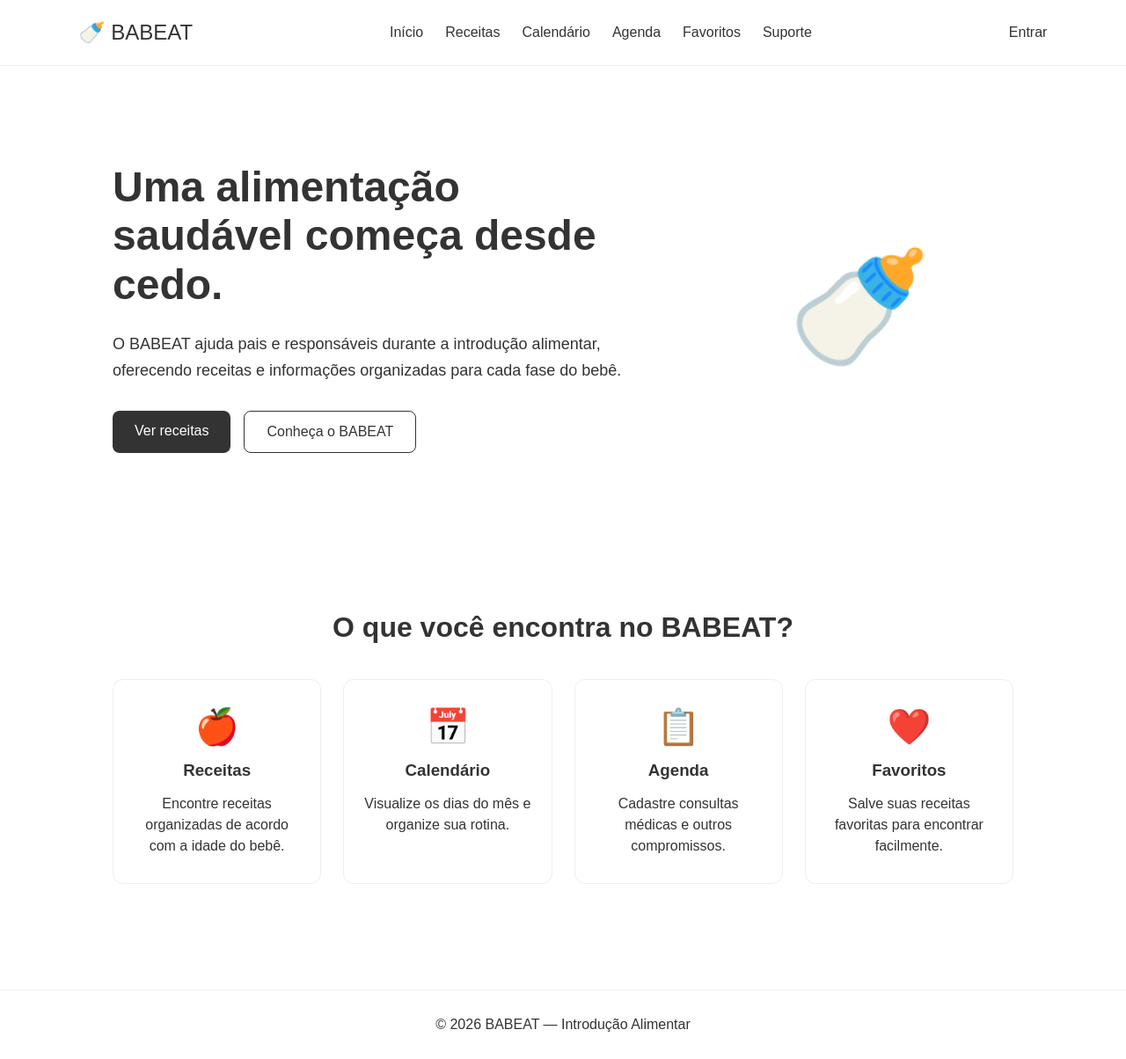
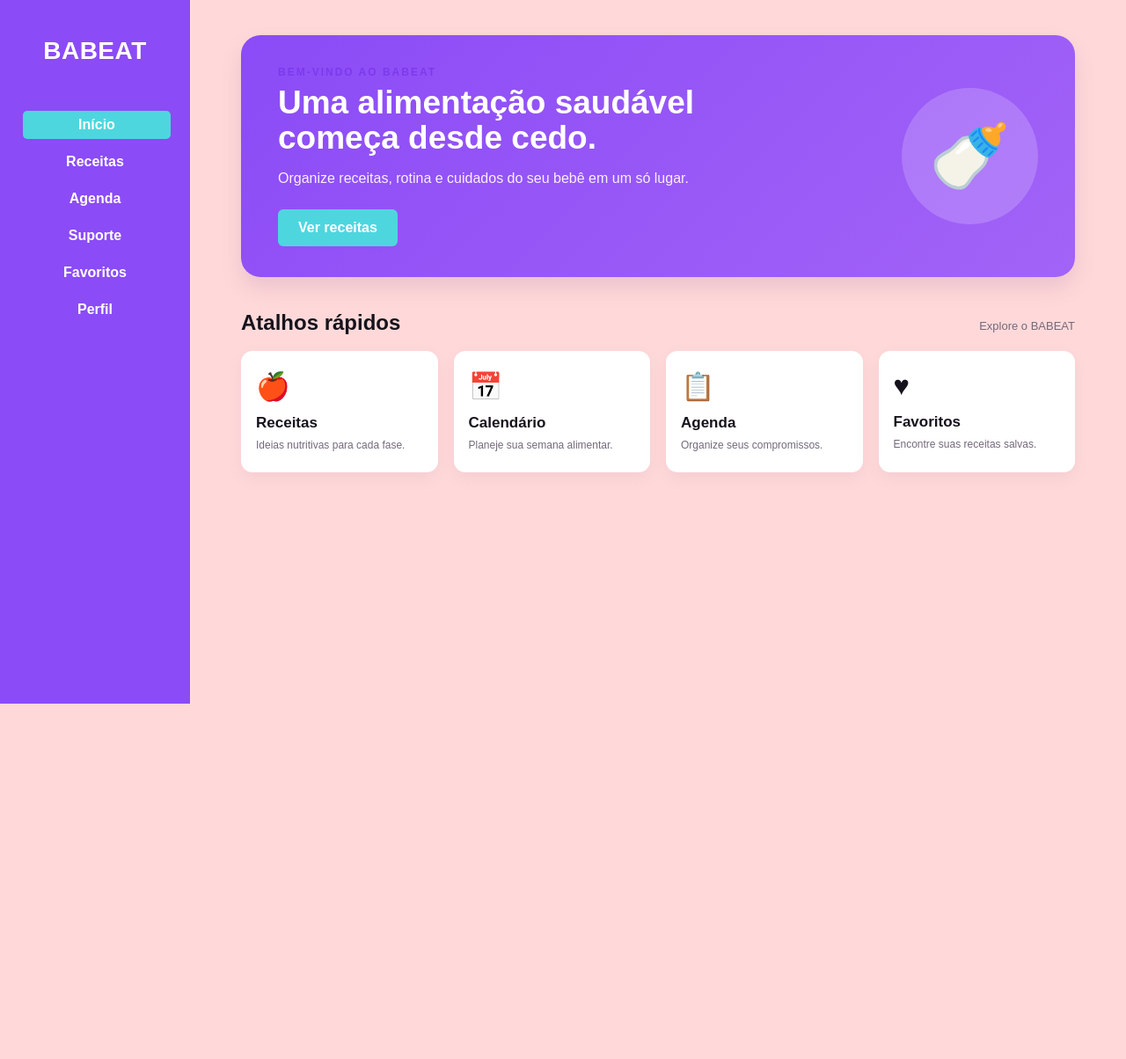
Before and after one commit to davidnrmg-wq/Babeat, a Django app: page / in a window 1280 px wide. Shown: the whole page at 88% size. After the commit the page ends 800 px from the top, so only its background shows below. Run offline with Django 4.2, Linux system fonts and the light colour scheme.

Commit message:
Padroniza tema visual de todas as paginas

```diff
--- a/bebeat projeto/app/static/app/css/style.css
+++ b/bebeat projeto/app/static/app/css/style.css
@@ -276,3 +276,29 @@ footer {
 .login-card button:hover { filter:brightness(.95); }
 @media (max-width:720px) { .app-shell{display:block;} .sidebar{width:100%;min-height:auto;padding:22px 18px 16px;} .sidebar-logo{margin-bottom:18px;} .side-nav{flex-direction:row;flex-wrap:wrap;justify-content:center;gap:5px;} .side-nav a{padding:7px 12px;font-size:14px;} .recipe-page{padding:30px 20px 50px;} .page-heading{margin-bottom:24px;} .page-heading h1{font-size:30px;} .recipe-grid{grid-template-columns:repeat(2,minmax(0,1fr));gap:20px 16px;} }
 @media (max-width:420px) { .recipe-grid{grid-template-columns:1fr;} .recipe-card img{height:180px;} }
+
+/* Componentes compartilhados das páginas temáticas */
+.dashboard-home,.section-page { max-width:1040px; margin:0 auto; padding:40px 46px 70px; }
+.welcome-panel { display:flex; align-items:center; justify-content:space-between; min-height:255px; margin-bottom:38px; padding:35px 42px; border-radius:22px; background:linear-gradient(135deg,#8b4bf6,#a263f7); color:white; box-shadow:0 12px 24px rgba(108,58,145,.14); }
+.welcome-panel h1 { max-width:560px; margin:8px 0 14px; font-size:37px; line-height:1.08; }
+.welcome-panel p:not(.eyebrow) { max-width:490px; margin-bottom:23px; color:#f8efff; line-height:1.5; }
+.welcome-illustration { display:grid; width:155px; height:155px; place-items:center; border-radius:50%; background:rgba(255,255,255,.18); font-size:74px; }
+.theme-button { display:inline-block; padding:12px 23px; border-radius:6px; background:var(--cyan); color:white; font-weight:800; text-decoration:none; }
+.home-section-title { display:flex; align-items:baseline; justify-content:space-between; margin-bottom:18px; }
+.home-section-title h2 { color:var(--text); font-size:24px; }
+.home-section-title span { color:#74697b; font-size:13px; }
+.shortcut-grid { display:grid; grid-template-columns:repeat(4,1fr); gap:18px; }
+.shortcut-card { padding:22px 17px; border-radius:13px; background:white; color:var(--text); box-shadow:0 7px 17px rgba(108,58,145,.07); text-decoration:none; transition:transform .2s,box-shadow .2s; }
+.shortcut-card:hover { transform:translateY(-4px); box-shadow:0 12px 22px rgba(108,58,145,.14); }
+.shortcut-card span { display:block; margin-bottom:13px; font-size:31px; }
+.shortcut-card h3 { margin-bottom:7px; font-size:17px; }
+.shortcut-card p { color:#74697b; font-size:12px; line-height:1.45; }
+.section-description { max-width:650px; margin:-15px 0 30px; color:#74697b; line-height:1.6; }
+.section-grid { display:grid; grid-template-columns:repeat(3,1fr); gap:22px; }
+.feature-card { display:flex; gap:15px; min-height:150px; padding:24px 20px; border-radius:14px; background:white; box-shadow:0 7px 17px rgba(108,58,145,.07); }
+.feature-icon { display:grid; width:44px; height:44px; flex:0 0 44px; place-items:center; border-radius:12px; background:#f0e7ff; font-size:23px; }
+.feature-card h2 { margin:2px 0 10px; font-size:17px; }
+.feature-card p { color:#74697b; font-size:13px; line-height:1.5; }
+@media (max-width:900px) { .shortcut-grid{grid-template-columns:repeat(2,1fr);} .section-grid{grid-template-columns:1fr 1fr;} }
+@media (max-width:720px) { .dashboard-home,.section-page{padding:30px 20px 50px;} .welcome-panel{align-items:flex-start;gap:18px;padding:27px 24px;} .welcome-panel h1{font-size:29px;} .welcome-illustration{width:95px;height:95px;flex:0 0 95px;font-size:44px;} .section-grid{grid-template-columns:1fr;} }
+@media (max-width:480px) { .home-section-title span{display:none;} .shortcut-grid{grid-template-columns:1fr 1fr;gap:12px;} .shortcut-card{padding:17px 13px;} }
--- a/bebeat projeto/app/templates/app/dashboard_base.html
+++ b/bebeat projeto/app/templates/app/dashboard_base.html
@@ -11,7 +11,7 @@
     <aside class="sidebar">
         <a class="sidebar-logo" href="{% url 'index' %}">BABEAT</a>
         <nav class="side-nav" aria-label="Navegação principal">
-            <a href="{% url 'index' %}">Início</a>
+            <a class="{% if active_page == 'inicio' %}active{% endif %}" href="{% url 'index' %}">Início</a>
             <a class="{% if active_page == 'receitas' %}active{% endif %}" href="{% url 'receitas' %}">Receitas</a>
             <a class="{% if active_page == 'agenda' %}active{% endif %}" href="{% url 'agenda' %}">Agenda</a>
             <a class="{% if active_page == 'suporte' %}active{% endif %}" href="{% url 'suporte' %}">Suporte</a>
@@ -20,5 +20,6 @@
         </nav>
     </aside>
     <main class="app-content">{% block content %}{% endblock %}</main>
+    <script src="{% static 'app/js/script.js' %}"></script>
 </body>
 </html>
--- /dev/null
+++ b/bebeat projeto/app/templates/app/dashboard_home.html
@@ -0,0 +1,24 @@
+{% extends 'app/dashboard_base.html' %}
+
+{% block title %}Início — BABEAT{% endblock %}
+
+{% block content %}
+<section class="dashboard-home">
+    <div class="welcome-panel">
+        <div>
+            <p class="eyebrow">BEM-VINDO AO BABEAT</p>
+            <h1>Uma alimentação saudável começa desde cedo.</h1>
+            <p>Organize receitas, rotina e cuidados do seu bebê em um só lugar.</p>
+            <a href="{% url 'receitas' %}" class="theme-button">Ver receitas</a>
+        </div>
+        <div class="welcome-illustration">🍼</div>
+    </div>
+    <div class="home-section-title"><h2>Atalhos rápidos</h2><span>Explore o BABEAT</span></div>
+    <div class="shortcut-grid">
+        <a class="shortcut-card" href="{% url 'receitas' %}"><span>🍎</span><h3>Receitas</h3><p>Ideias nutritivas para cada fase.</p></a>
+        <a class="shortcut-card" href="{% url 'calendario' %}"><span>📅</span><h3>Calendário</h3><p>Planeje sua semana alimentar.</p></a>
+        <a class="shortcut-card" href="{% url 'agenda' %}"><span>📋</span><h3>Agenda</h3><p>Organize seus compromissos.</p></a>
+        <a class="shortcut-card" href="{% url 'favoritos' %}"><span>♥</span><h3>Favoritos</h3><p>Encontre suas receitas salvas.</p></a>
+    </div>
+</section>
+{% endblock %}
--- a/bebeat projeto/app/tests.py
+++ b/bebeat projeto/app/tests.py
@@ -25,7 +25,7 @@ class IndexViewTests(SimpleTestCase):
         """A view deve renderizar o template principal do aplicativo."""
         response = self.client.get(reverse('index'))
 
-        self.assertTemplateUsed(response, 'app/index.html')
+        self.assertTemplateUsed(response, 'app/dashboard_home.html')
 
     def test_index_view_contains_core_content(self):
         """A resposta deve conter os textos principais apresentados ao usuário."""
@@ -33,7 +33,7 @@ class IndexViewTests(SimpleTestCase):
 
         self.assertContains(response, 'BABEAT')
         self.assertContains(response, 'Uma alimentação saudável')
-        self.assertContains(response, 'O que você encontra no BABEAT?')
+        self.assertContains(response, 'Atalhos rápidos')
 
     def test_index_view_loads_static_assets(self):
         """O template deve gerar URLs para o CSS e o JavaScript estáticos."""
--- a/bebeat projeto/app/views.py
+++ b/bebeat projeto/app/views.py
@@ -2,85 +2,64 @@ from django.shortcuts import render
 
 
 RECIPE_CARDS = [
-    {
-        'name': 'Picolé de kiwi',
-        'description': 'Refrescante e natural',
-        'image': 'app/images/kiwi-picole.jpg',
-    },
-    {
-        'name': 'Bolinho de banana',
-        'description': 'Lanche macio para o bebê',
-        'image': 'app/images/snacks.jpg',
-    },
-    {
-        'name': 'Purê de kiwi',
-        'description': 'Uma opção simples e nutritiva',
-        'image': 'app/images/kiwi-pure.jpg',
-    },
-    {
-        'name': 'Picolé de frutas',
-        'description': 'Receita fácil para dias quentes',
-        'image': 'app/images/kiwi-picole.jpg',
-    },
-    {
-        'name': 'Biscoitinho caseiro',
-        'description': 'Textura ideal para explorar',
-        'image': 'app/images/snacks.jpg',
-    },
-    {
-        'name': 'Creme de frutas',
-        'description': 'Leve, colorido e saboroso',
-        'image': 'app/images/kiwi-pure.jpg',
-    },
+    {'name': 'Picolé de kiwi', 'description': 'Refrescante e natural', 'image': 'app/images/kiwi-picole.jpg'},
+    {'name': 'Bolinho de banana', 'description': 'Lanche macio para o bebê', 'image': 'app/images/snacks.jpg'},
+    {'name': 'Purê de kiwi', 'description': 'Uma opção simples e nutritiva', 'image': 'app/images/kiwi-pure.jpg'},
+    {'name': 'Picolé de frutas', 'description': 'Receita fácil para dias quentes', 'image': 'app/images/kiwi-picole.jpg'},
+    {'name': 'Biscoitinho caseiro', 'description': 'Textura ideal para explorar', 'image': 'app/images/snacks.jpg'},
+    {'name': 'Creme de frutas', 'description': 'Leve, colorido e saboroso', 'image': 'app/images/kiwi-pure.jpg'},
 ]
 
 
 def index(request):
-    return render(request, 'app/index.html')
+    return render(request, 'app/dashboard_home.html', {'active_page': 'inicio'})
 
 
 def receitas(request):
     return render(request, 'app/recipe_grid.html', {
-        'title': 'Receitas',
-        'heading': 'Receitas',
-        'active_page': 'receitas',
-        'recipes': RECIPE_CARDS,
+        'title': 'Receitas', 'heading': 'Receitas', 'active_page': 'receitas', 'recipes': RECIPE_CARDS,
     })
 
 
 def favoritos(request):
     return render(request, 'app/recipe_grid.html', {
-        'title': 'Favoritos',
-        'heading': 'Favoritos',
-        'active_page': 'favoritos',
-        'recipes': RECIPE_CARDS[:3],
+        'title': 'Favoritos', 'heading': 'Favoritos', 'active_page': 'favoritos', 'recipes': RECIPE_CARDS[:3],
     })
 
 
 def calendario(request):
-    return render(request, 'app/page.html', {
-        'title': 'Calendário',
-        'heading': 'Calendário alimentar',
+    return render(request, 'app/section_page.html', {
+        'title': 'Calendário', 'heading': 'Calendário alimentar', 'active_page': 'calendario',
         'description': 'Organize a rotina de refeições e acompanhe novas experiências alimentares.',
-        'items': ['Planejar refeições da semana', 'Registrar alimentos experimentados', 'Acompanhar a evolução'],
+        'items': [
+            {'icon': '🗓️', 'title': 'Planejar refeições', 'description': 'Monte um plano simples para os próximos dias.'},
+            {'icon': '🥕', 'title': 'Registrar alimentos', 'description': 'Anote os alimentos que o bebê já experimentou.'},
+            {'icon': '✨', 'title': 'Acompanhar evolução', 'description': 'Observe novas preferências e conquistas.'},
+        ],
     })
 
 
 def agenda(request):
-    return render(request, 'app/page.html', {
-        'title': 'Agenda',
-        'heading': 'Sua agenda',
+    return render(request, 'app/section_page.html', {
+        'title': 'Agenda', 'heading': 'Sua agenda', 'active_page': 'agenda',
         'description': 'Cadastre consultas, retornos e outros compromissos importantes.',
-        'items': ['Adicionar consulta', 'Criar lembrete', 'Ver próximos compromissos'],
+        'items': [
+            {'icon': '🩺', 'title': 'Adicionar consulta', 'description': 'Registre consultas com pediatras e nutricionistas.'},
+            {'icon': '🔔', 'title': 'Criar lembrete', 'description': 'Não deixe passar nenhum compromisso importante.'},
+            {'icon': '📌', 'title': 'Próximos compromissos', 'description': 'Veja sua agenda de forma rápida e organizada.'},
+        ],
     })
 
 
 def suporte(request):
-    return render(request, 'app/page.html', {
-        'title': 'Suporte',
-        'heading': 'Como podemos ajudar?',
-        'description': 'Encontre orientações para usar o BABEAT e cuidar melhor da rotina alimentar.',
-        'items': ['Dúvidas frequentes', 'Falar com o suporte', 'Orientações de segurança'],
+    return render(request, 'app/section_page.html', {
+        'title': 'Suporte', 'heading': 'Como podemos ajudar?', 'active_page': 'suporte',
+        'description': 'Encontre orientações para usar o BABEAT com mais tranquilidade.',
+        'items': [
+            {'icon': '❔', 'title': 'Dúvidas frequentes', 'description': 'Respostas para as perguntas mais comuns.'},
+            {'icon': '💬', 'title': 'Falar com o suporte', 'description': 'Entre em contato quando precisar de ajuda.'},
+            {'icon': '🛡️', 'title': 'Orientações de segurança', 'description': 'Informações para uma introdução alimentar segura.'},
+        ],
     })
 
 
```
Also changed, not shown: bebeat projeto/app/templates/app/section_page.html (added, +27 -0 lines).
